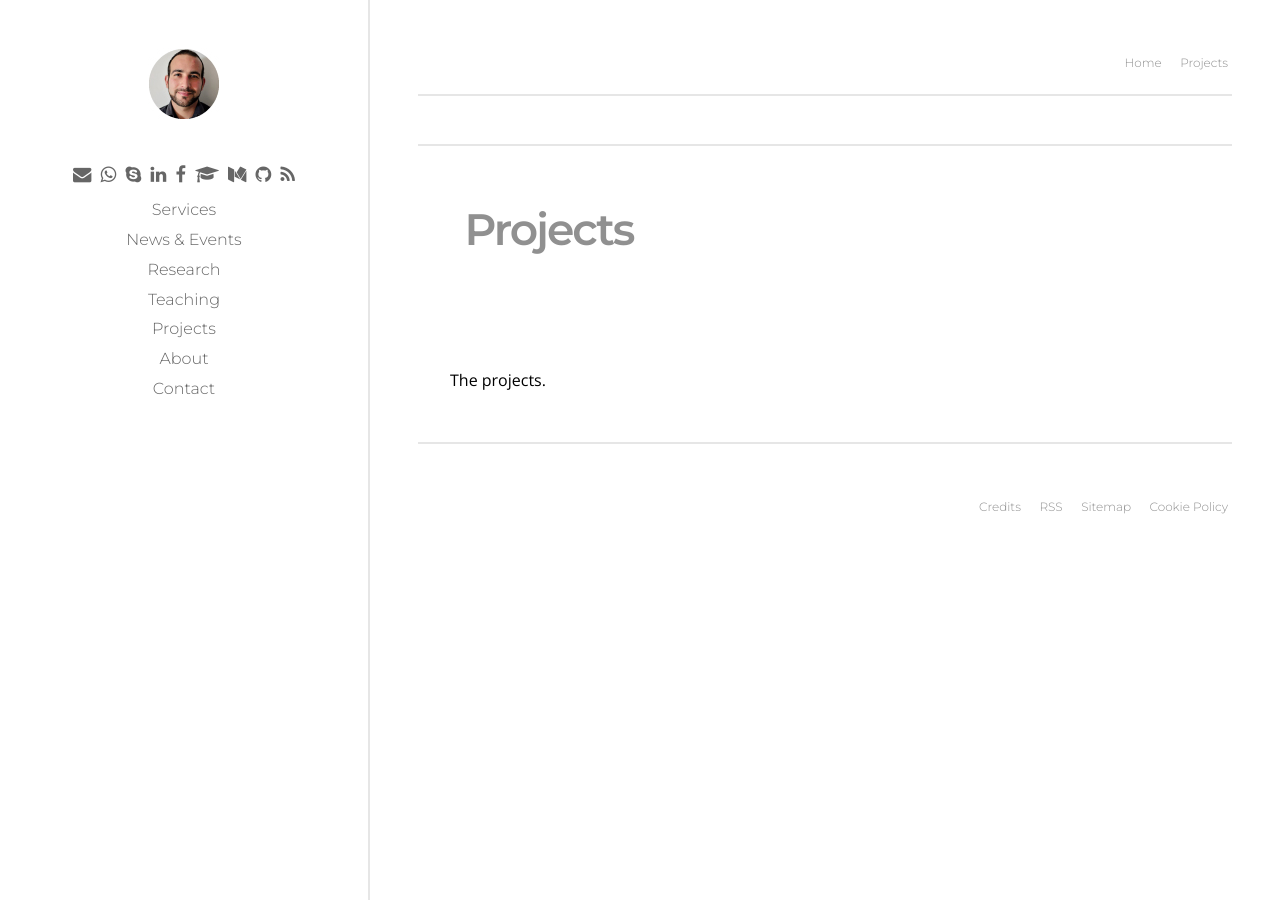
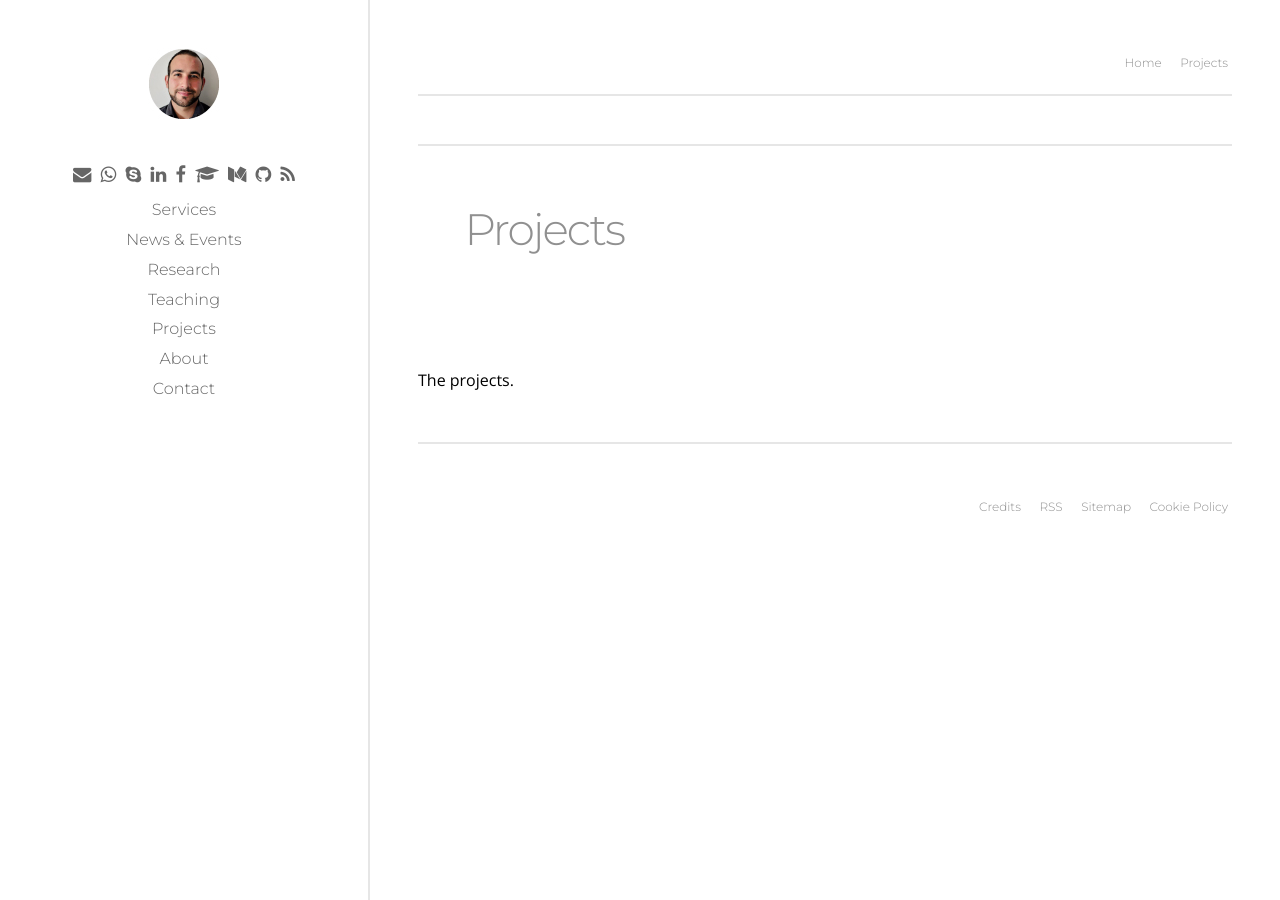
Before and after one commit to p-marco/p-marco.github.io, a Jekyll site: the page built from projects.md, in a window 1280 px wide. Built offline with Jekyll 4.4.1, drawn with Linux system fonts in a browser that asks for light colours; our own code applies the rules of GitHub Pages for plain Markdown files.

Commit message:
default layout test

```diff
--- a/_includes/collection.html
+++ b/_includes/collection.html
@@ -8,7 +8,7 @@
     		{{ item.date | date: "%-d %B %Y"}}
     	</p>
 <a class="nav-item--page link t-heading t-brandColor" href="{{ item.url }}">
-        <h4 class="t-heading t-b--s">{{ item.title }}</h4>
+        <h4 class="t-heading">{{ item.title }}</h4>
 </a>
 
 {% if item.keywords %}
--- a/_includes/item.html
+++ b/_includes/item.html
@@ -4,7 +4,7 @@
     		{{ page.date | date: "%-d %B %Y"}}
     	</p>
 <span class="nav-item--page link t-heading t-brandColor">
-        <h1 class="t-heading t-b--s">{{ page.title }}</h1>
+        <h1 class="t-heading">{{ page.title }}</h1>
 </span>
 
 {% if page.keywords %}
--- a/assets/css/styles.scss
+++ b/assets/css/styles.scss
@@ -259,9 +259,6 @@ p.hero{
 .abstract {
 	margin-top: 2*$unit-grid;
 	margin-bottom: 2*$unit-grid;
-	p{
-		margin-left: 2*$unit-grid ;
-	}
 }
 
 .t-b--s{
```
